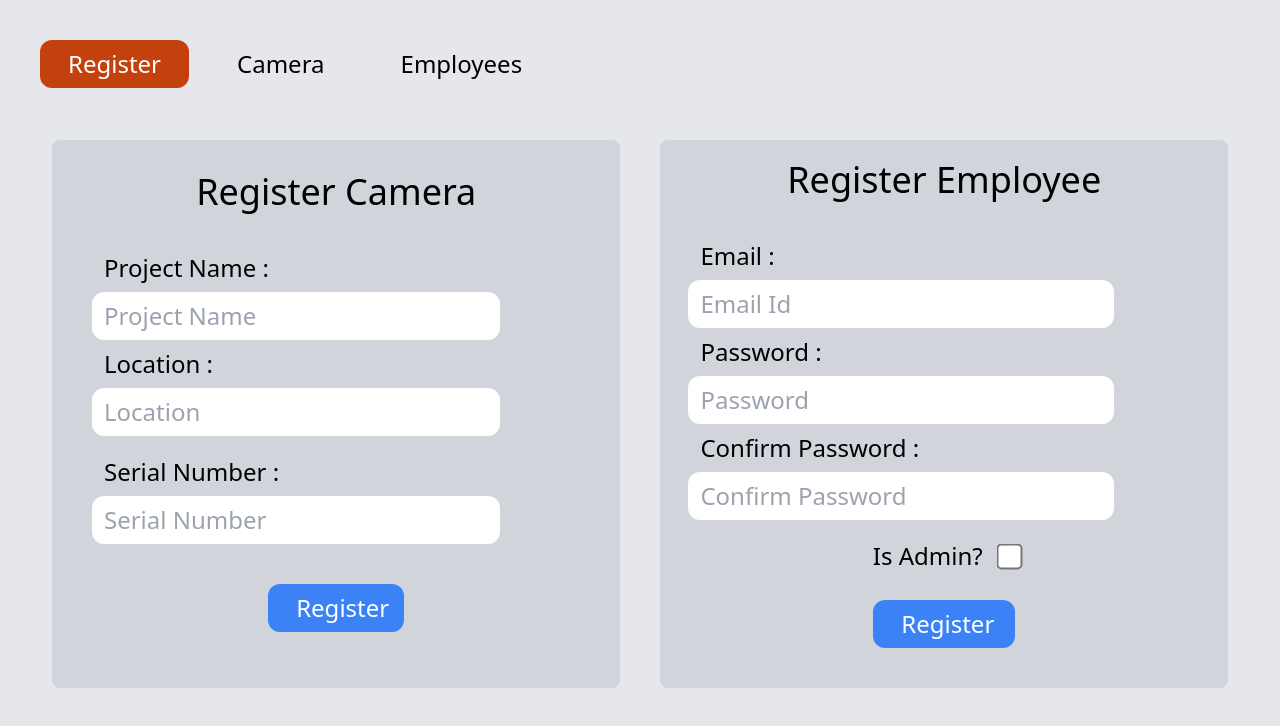
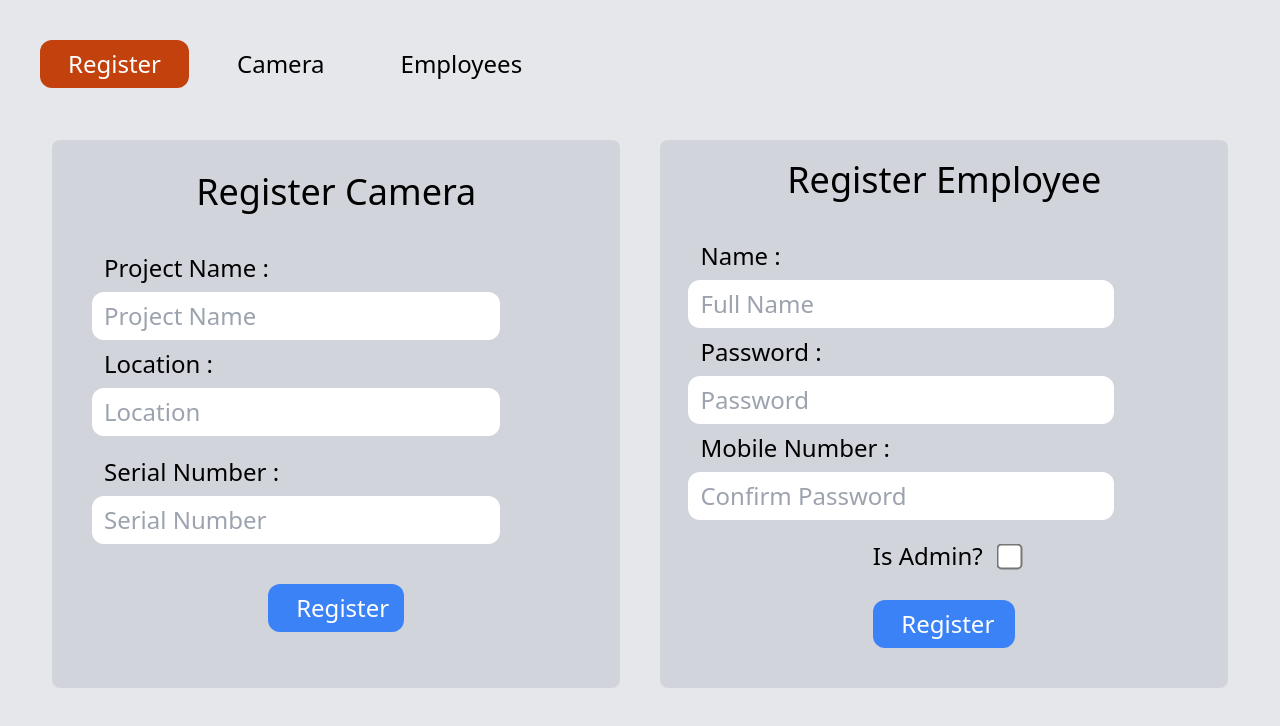
Before and after one commit to sagarrnandanwar/Apex-Live, a SvelteKit app in the folder admin/: page /admin in a window 1280 px wide. Both pictures are taken after a click on the button "Register". Shown: the top 726 px of the page. Built offline with nearby package versions, Linux system fonts and the light colour scheme.

Commit message:
admin panel

```diff
--- a/admin/src/routes/admin/+page.svelte
+++ b/admin/src/routes/admin/+page.svelte
@@ -111,12 +111,13 @@
                         <div class="overflow-y-auto bg-gray-300 w-1/2 h-full flex flex-col rounded-lg">
                             <div class="mx-auto mt-5 mb-5 text-4xl ">Register Employee</div>
 
-                            <div class="ml-10 mt-5 my-2">Email :</div>
-                            <input bind:value={emailID} class="ml-7 w-3/4 px-3 py-2 rounded-xl" placeholder="Email Id">
+                            <div class="ml-10 mt-5 my-2">Name :</div>
+                            <input bind:value={emailID} class="ml-7 w-3/4 px-3 py-2 rounded-xl" placeholder="Full Name">
                             <div class="ml-10 my-2">Password :</div>
                             <input class="ml-7 w-3/4 px-3 py-2 rounded-xl" placeholder="Password">
-                            <div class="ml-10 my-2">Confirm Password :</div>
+                            <div class="ml-10 my-2">Mobile Number :</div>
                             <input class="ml-7 w-3/4 px-3 py-2 rounded-xl" placeholder="Confirm Password">
+
                             <div class="flex flex-row items-center w-full justify-center my-5 gap-5">
                                 <div>Is Admin?</div>
                                 <input class="transform scale-[2]" type="checkbox">
```
Also changed, not shown: 1 other file (tests, documents, lock files or other folders).
